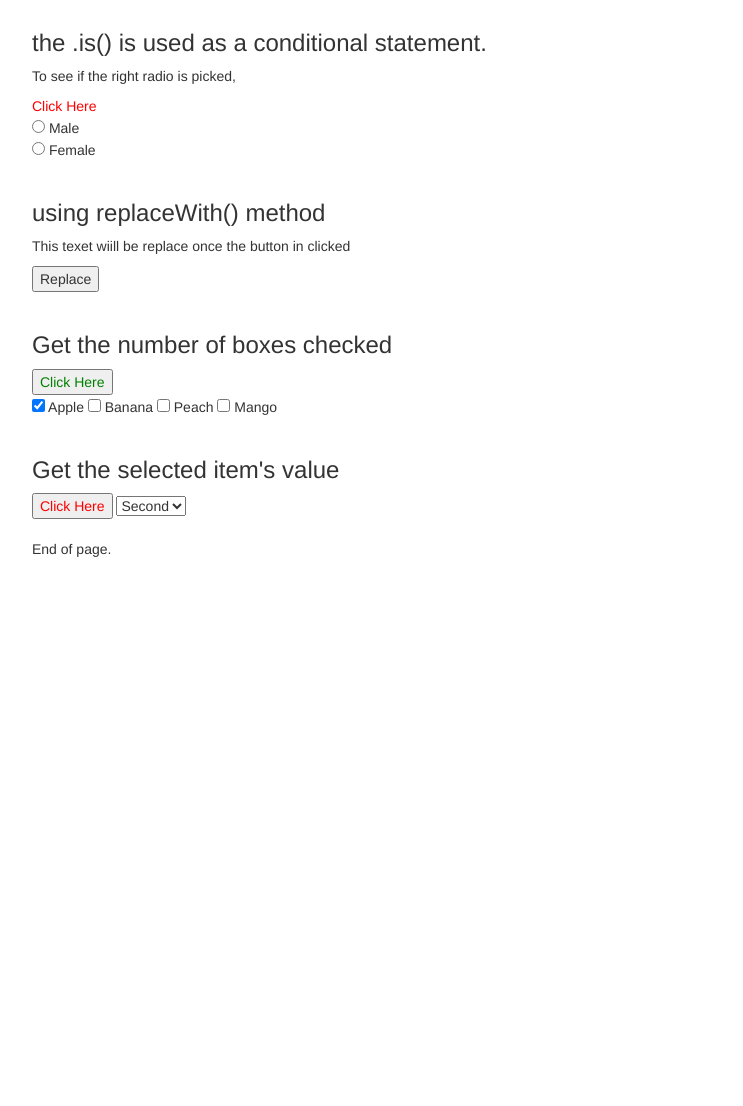
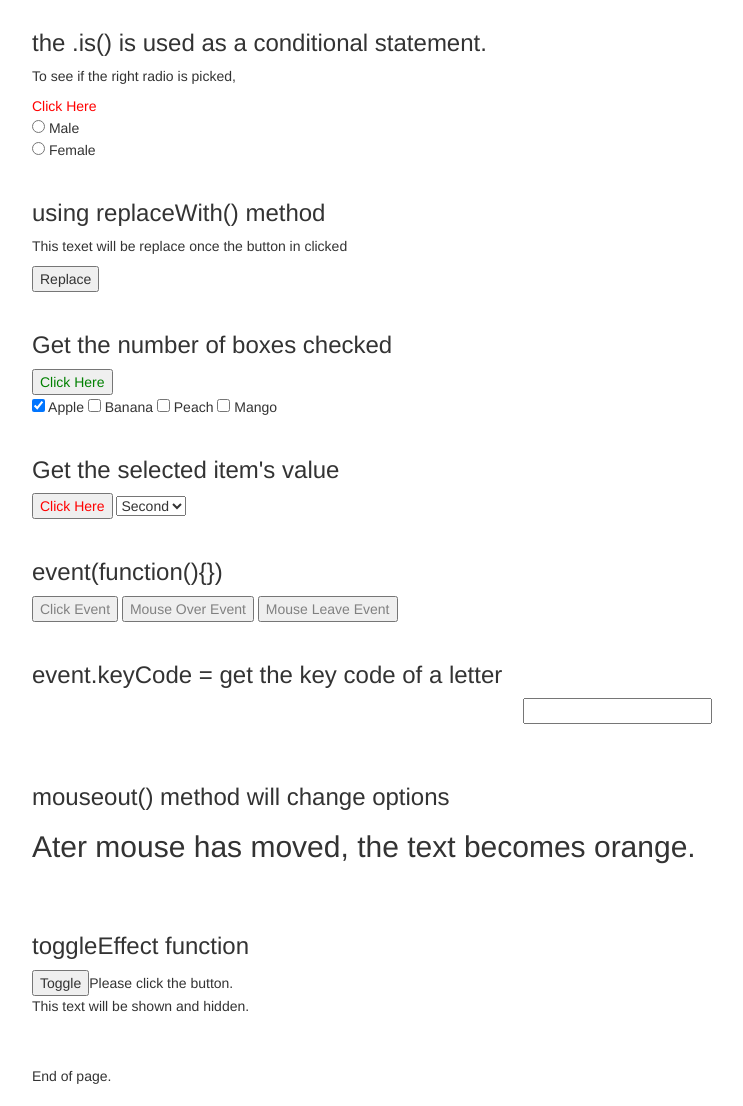
Before and after one commit to BorisVV/myFirstWeb, a Django app: page /testing_JQuery/ in a window 1280 px wide. Shown: the part 1415-2521 px from the top of the page, without its empty margins (43-786 px from the left). Before the commit the page ends 1972 px from the top, so only its background shows below. Run offline with Django 3.2, Linux system fonts and the light colour scheme; some libraries are stand-ins or nearby versions.

Commit message:
Added more lines of code for the jQuery testing.

```diff
--- a/blog/static/js/blog.js
+++ b/blog/static/js/blog.js
@@ -19,10 +19,11 @@
 }
 
 function setCSS() {
-  $('p:nth-child(1)').css("font-style", "italic")
-  $('p:nth-child(3)').css("font-style", "italic")
+  $('#pTags:nth-child(1)').css("font-style", "italic")
+  $('#pTags:nth-child(3)').css("font-style", "italic")
 }
 
+// redClass in the blog.css file
 function myFunction() {
   $('#addClasses').addClass("redClass");
 }
@@ -33,9 +34,14 @@
 function hideText() {
   $(".divMsgHide").hide();
 }
+//hide/show
 function toggleEffect() {
   $(".divMsgToggle").toggle();
 }
+function toggleEffectFunction(){
+  $("#hideShowContent").toggle(function(){});
+};
+
 function slideUp() {
   $(".divMsgSlideUp").slideUp();
 }
@@ -56,17 +62,42 @@
   }
 }
 
-// .replaceWith()
+  // .replaceWith()
 function replaceWith() {
   $('#replaceWith').replaceWith("<p style='color:green;'>Hello, this is a new text!</p>")
 }
 
-// number of boxes checked.
+  // number of boxes checked.
 function getChkdCount() {
   alert($("input:checked").length);
 }
 
-// get the selected value.
+  // get the selected value.
 function getSelectedValue(){
   alert($("select option:selected").text());
 }
+
+  // event(function(){})
+$(document).ready(function(){
+  $("#btnClick").click(function(){
+    alert("I am a click event");
+  });
+  // $("#btnMouseOver").mouseover(function(){
+  //   alert("I am a mouse over event");
+  // });
+  // $("#btnMouseLeave").mouseleave(function(){
+  //   alert("I am a mouse leave event");
+  // });
+});
+
+  // event.keyCode (get the key of a char)
+// function getChar(event) {
+//   alert("key code is :" + event.keyCode);
+// }
+
+ //mouseout
+$(function(){
+  $("#mouseOutText").mouseout(function(){
+    $("#mouseOutText").css("color","orange");
+  });
+});
--- a/blog/templates/blog/testingJQuery.html
+++ b/blog/templates/blog/testingJQuery.html
@@ -12,10 +12,10 @@
     </div>
 
     <h3>Selecting the first and last tag</h3>
-    <div id="tags">
-      <p>I love jQuery 1 time</p>
-      <p>I love jQuery 2 time</p>
-      <p>I love jQuery 3 time</p>
+    <div id="divTags">
+      <p id="pTags">I love jQuery 1 time</p>
+      <p id="pTags">I love jQuery 2 time</p>
+      <p id="pTags">I love jQuery 3 time</p>
     </div>
     <input type="button" value="Click Me" onclick="setCSS()"></input>
 
@@ -86,7 +86,7 @@
 
     <br><br>
     <h3>using replaceWith() method</h3>
-    <p id="replaceWith"> This texet wiill be replace once the button in clicked</p>
+    <p id="replaceWith"> This texet will be replace once the button in clicked</p>
     <input type="button" name="replaceText" value="Replace" onclick="replaceWith()">
 
     <br><br>
@@ -110,6 +110,28 @@
       <option>Third</option>
     </select>
 
+    <br><br>
+    <h3>event(function(){})</h3>
+    <input type="button" id="btnClick" value="Click Event" style="color:grey;">
+    <input type="button" id="btnMouseOver" value="Mouse Over Event" style="color:grey;">
+    <input type="button" id="btnMouseLeave" value="Mouse Leave Event" style="color:grey;">
+
+    <br><br>
+    <h3>event.keyCode = get the key code of a letter</h3>
+    <center>
+      <input type="text" onkeydown="getChar(event);">
+    </center>
+
+    <br><br>
+    <h3>mouseout() method will change options</h3>
+    <h2 id="mouseOutText">Ater mouse has moved, the text becomes orange.</h2>
+
+    <br><br>
+    <h3>toggleEffect function</h3>
+    <input type="button" value="Toggle" onclick="toggleEffectFunction()">Please click the button.
+    <p id="hideShowContent">This text will be shown and hidden.</p>
+
+
 
     <br><br>
     <p>End of page.</p>
```
